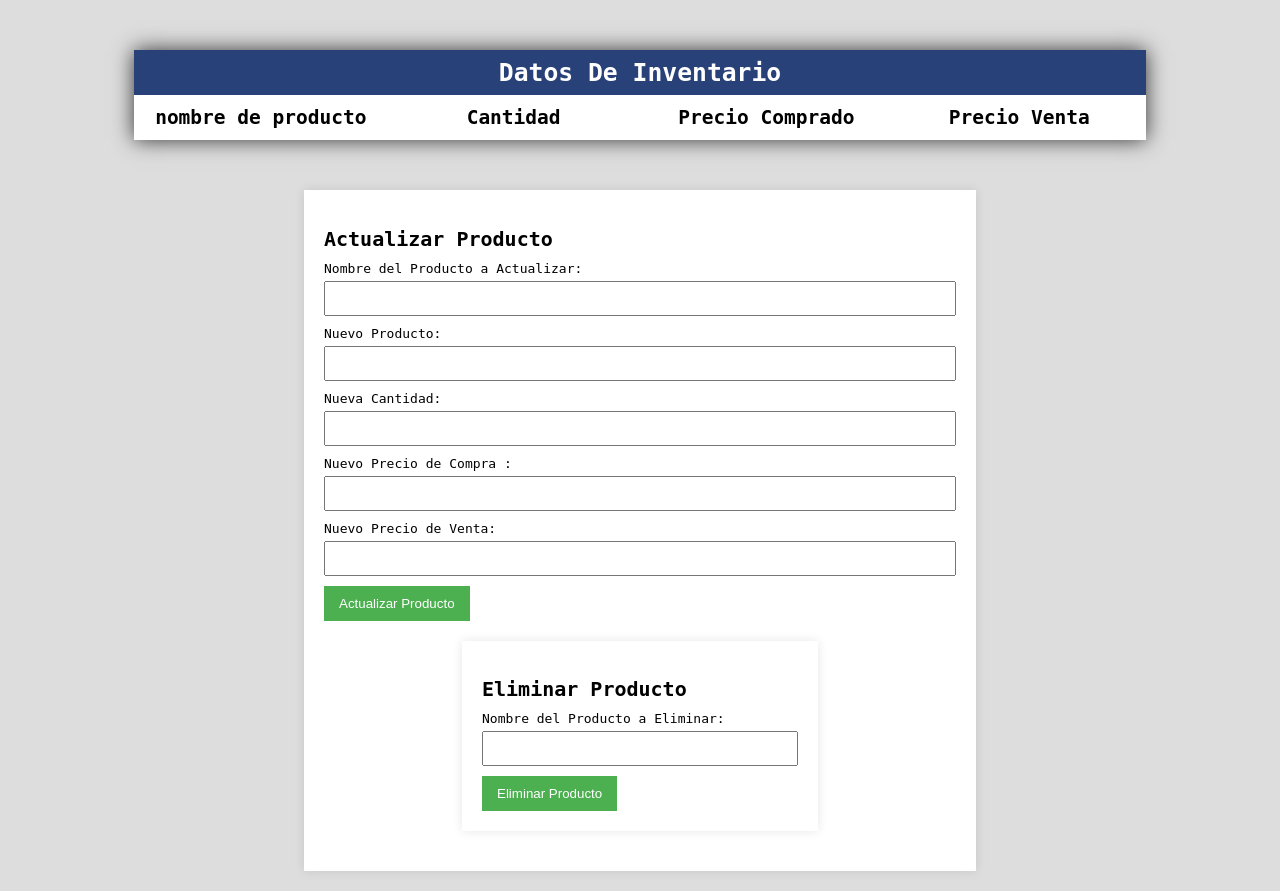
After one commit to BladimirSanchez45/Inventario_Mecanico, a PHP site: page /php/tabla_inventario.php in a window 1280 px wide. The commit adds this page. Run offline with PHP 8.4, Linux system fonts and the light colour scheme; data that the repository does not hold is empty.

Commit message:
Nuevos cambios al codigo para agregar tablas

```diff
--- a/assets/css/estilos.css
+++ b/assets/css/estilos.css
@@ -160,5 +160,4 @@ main{
         position: relative;
     }
 
-
 }
--- /dev/null
+++ b/assets/css/usuariosfinal.css
@@ -0,0 +1,81 @@
+body {
+    background: #ddd;
+    font-family: monospace;
+}
+
+.container-table{
+    width: 80%;
+    background: white;
+    margin: 50px auto;
+    box-shadow: 0 0 20px #333;
+
+    display: grid;
+    grid-template-columns: repeat(4,1fr);
+    grid-auto-rows: 45px;
+}
+
+.table-title{
+    grid-column-start: 1;
+    grid-column-end: 5;
+
+    background: rgba(40, 65, 120, 1);
+    color: white;
+    display: flex;
+    justify-content: center;
+    align-items: center;
+    font-weight: bold;
+    font-size: 1.9em;
+}
+
+.table-header, .table-item{
+    display: flex;
+    justify-content: center;
+    align-items: center;
+}
+
+.table-header {
+    font-weight: bold;
+    font-size: 1.5em;
+}
+
+.table-item {
+    padding: 10px;
+    font-size: 1.2em;
+}
+
+.update-form, .delete-form {
+    width: 50%;
+    margin: 20px auto;
+    background-color: #fff;
+    padding: 20px;
+    box-shadow: 0 0 10px rgba(0, 0, 0, 0.1);
+}
+
+.update-form h2, .delete-form h2 {
+    font-size: 20px;
+    margin-bottom: 10px;
+}
+
+label {
+    display: block;
+    margin-bottom: 5px;
+}
+
+input {
+    width: 100%;
+    padding: 8px;
+    margin-bottom: 10px;
+    box-sizing: border-box;
+}
+
+button {
+    background-color: #4caf50;
+    color: #fff;
+    padding: 10px 15px;
+    border: none;
+    cursor: pointer;
+}
+
+button:hover {
+    background-color: #45a049;
+}
--- a/bienvenida.php
+++ b/bienvenida.php
@@ -56,6 +56,12 @@
             </div>
 
             <div class="enlace">
+                <a href="inventario.php">
+                <i class='bx bx-pencil'></i>
+                <span>Inventario</span>
+            </div>
+
+            <div class="enlace">
                 <a href="php/cerrar_sesion.php">
                 <i class="bx bx-cog"></i>
                 <span>Cerrar Sesion</span>
--- a/carro.php
+++ b/carro.php
@@ -2,13 +2,14 @@
     include('bienvenida.php');
 
 ?>
+
 <!DOCTYPE html>
 <html lang="en">
 <head>
     <meta charset="UTF-8">
     <meta name="viewport" content="width=device-width, initial-scale=1.0">
     <title>Nuevo carro</title>
-    <link rel="stylesheet" href='/assets/css/boton.css'>
+    <link rel="stylesheet" href='../assets/css/boton.css'>
     <style>
         body{
             margin: 0;
@@ -111,7 +112,6 @@
             <input type="submit" class="btn btn-green" value="Agregar Carro">
         </p>
 
-
     </form>
 
     <script>
@@ -126,5 +126,6 @@
     }
   </script>
 
+
 </body>
 </html>
--- a/php/registro_servicio_be.php
+++ b/php/registro_servicio_be.php
@@ -13,7 +13,7 @@
 
 
 
-    $query = "INSERT INTO autos(Fecha_Entrada,Fecha_Salida,Hora,Importe,Sintomas,Diagnostico,Servicios,Estatus)VALUES('$service_datein','$service_dateout','$service_timein','$service_import','$service_sintoms','$service_diagnostic','$service_service','$service_status')";
+    $query = "INSERT INTO servicios(Fecha_Entrada,Fecha_Salida,Hora,idAuto,Importe,Sintomas,Diagnostico,Servicios,Estatus,idCometidos)VALUES('$service_datein','$service_dateout','$service_timein',1,'$service_import','$service_sintoms','$service_diagnostic','$service_service','$service_status',1)";
 
 
     $ejecutar = mysqli_query($conexion, $query);
@@ -22,7 +22,7 @@
         echo '
 
         <script>
-            alert("Auto Almacenado Exitosamente");
+            alert("Cita Almacenada Exitosamente");
             window.location = "../index.php";
         </script>
 
@@ -30,7 +30,7 @@
     }else{
         echo '
         <script>
-            alert("Intentalo de nuevo, Auto no almacenado");
+            alert("Intentalo de nuevo, Cita no almacenada");
             window.location = "../index.php";
         </script>
 
--- /dev/null
+++ b/php/tabla_inventario.php
@@ -0,0 +1,59 @@
+<?php
+    include("conexion_be.php");
+    $inventarios = "SELECT * FROM inventarios";
+
+?>
+
+<!DOCTYPE html>
+<html lang="en">
+<head>
+    <meta charset="UTF-8">
+    <meta name="viewport" content="width=device-width, initial-scale=1.0">
+    <title>Tabla de Usuarios</title>
+    <link rel="stylesheet" href="../assets/css/usuariosfinal.css">
+</head>
+<body>
+    <div class="container-table">
+        <div class="table-title">Datos De Inventario</div>
+        <div class="table-header">nombre de producto</div>
+        <div class="table-header">Cantidad</div>
+        <div class="table-header">Precio Comprado</div>
+        <div class="table-header">Precio Venta</div>
+        <?php $resultado = mysqli_query($conexion,$inventarios);
+        while($row=mysqli_fetch_assoc($resultado)){ ?>
+        <div class="table-item"><?php echo $row["Nombre_producto"];?></div>
+        <div class="table-item"><?php echo $row["Cantidad_producto"];?></div>
+        <div class="table-item"><?php echo $row["Precio_comprado"];?></div>
+        <div class="table-item"><?php echo $row["Precio_venta"];?></div>
+
+        <?php } ?>
+    </div>
+
+    <div class="update-form">
+    <h2>Actualizar Producto</h2>
+    <form action="actualizar.php" method="post">
+        <label for="nombre_actualizar">Nombre del Producto a Actualizar:</label>
+        <input type="text" name="nombre_actualizar" required>
+        <label for="nuevo_nombre">Nuevo Producto:</label>
+        <input type="text" name="nuevo_nombre">
+        <label for="nueva_direccion">Nueva Cantidad:</label>
+        <input type="text" name="nueva_direccion">
+        <label for="nuevo_telefono">Nuevo Precio de Compra :</label>
+        <input type="text" name="nuevo_telefono">
+        <label for="nuevo_email">Nuevo Precio de Venta:</label>
+        <input type="email" name="nuevo_email">
+        <button type="submit">Actualizar Producto</button>
+    </form>
+
+    <div class="delete-form">
+    <h2>Eliminar Producto</h2>
+    <form action="eliminar.php" method="post">
+        <label for="nombre_eliminar">Nombre del Producto a Eliminar:</label>
+        <input type="text" name="nombre_eliminar" required>
+        <button type="submit">Eliminar Producto</button>
+    </form>
+</div>
+</div>
+</div>
+</body>
+</html>
```
Also changed, not shown: assets/css/tabla2_carro.css (added, +68 -0 lines), assets/css/tabla_carro.css (added, +81 -0 lines), citas.php (+11 -4 lines), inventario.php (added, +96 -0 lines), php/actualizar.php (added, +24 -0 lines), php/buscar.php (added, +55 -0 lines), php/eliminar.php (added, +16 -0 lines), php/registro_inventario.php (added, +37 -0 lines), php/tabla_de_carro.php (added, +52 -0 lines), php/tabla_de_usuarios.php (added, +59 -0 lines), usuarios.php (+18 -2 lines).
